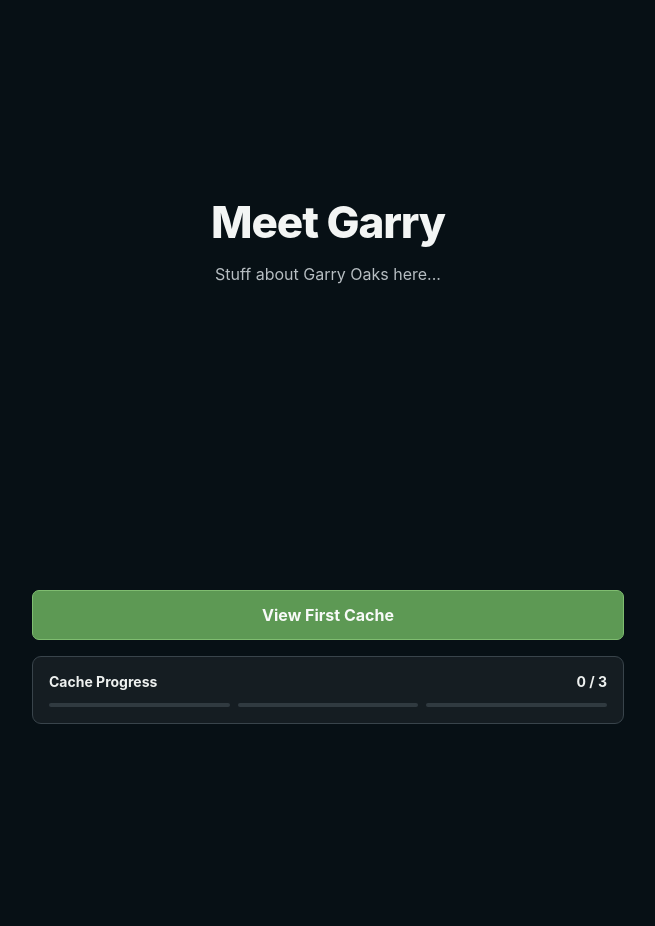
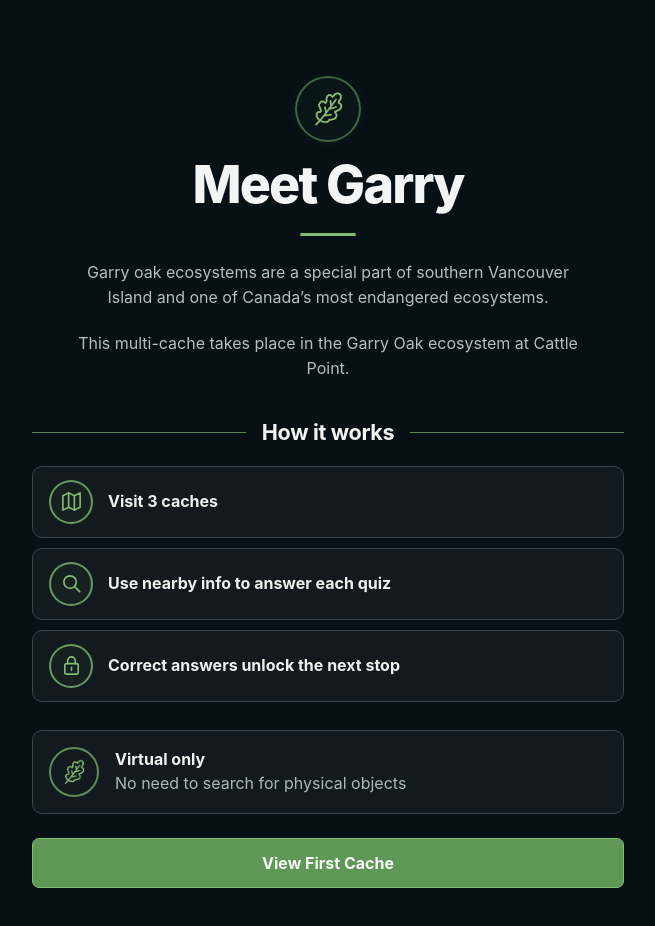
Before and after one commit to nadya-kievit/Meet-Garry, a React (Vite) app: page / in a window 1280 px wide. Shown: the top 926 px of the page, without its empty margins (312-967 px from the left). Before the commit the page ends 800 px from the top, so only its background shows below. Built offline with nearby package versions, Linux system fonts and the light colour scheme.

Commit message:
Updated styling and added more text

```diff
--- a/src/App.css
+++ b/src/App.css
@@ -25,13 +25,175 @@
 }
 
 .landing-intro {
-	margin: auto 0;
 	text-align: center;
+}
+
+.landing-description {
+	width: min(calc(100% - 46px), 520px);
+	margin: 24px auto 0;
+	text-align: center;
+}
+
+.landing-title {
+	margin: 0;
+	font-size: clamp(2.5rem, 10vw, 3.25rem);
+	font-weight: 760;
+	line-height: 1.05;
+	letter-spacing: -0.035em;
+	text-align: center;
+	text-wrap: balance;
+}
+
+.landing-title-icon {
+	--landing-leaf-size: clamp(2.75rem, 11vw, 3.125rem);
+
+	display: grid;
+	place-items: center;
+	width: fit-content;
+	height: fit-content;
+	margin: 0 auto 16px;
+	padding: 6px;
+	color: #7fbd70;
+	background: rgb(127 189 112 / 3%);
+	border: 2px solid rgb(127 189 112 / 48%);
+	border-radius: 50%;
+	box-shadow: 0 0 18px rgb(127 189 112 / 5%);
+}
+
+.landing-title-icon img {
+	display: block;
+	width: var(--landing-leaf-size);
+	height: var(--landing-leaf-size);
+	object-fit: contain;
+}
+
+.landing-title-rule {
+	display: block;
+	width: 56px;
+	height: 3px;
+	margin: 20px auto 0;
+	background: #7fbd70;
+	border-radius: 999px;
+}
+
+.how-it-works {
+	margin-top: 38px;
+}
+
+.how-it-works-heading {
+	display: grid;
+	grid-template-columns: minmax(32px, 1fr) auto minmax(32px, 1fr);
+	align-items: center;
+	gap: 16px;
+}
+
+.how-it-works-heading h2 {
+	margin: 0;
+	color: #f1f3f2;
+	font-size: clamp(1.15rem, 4.5vw, 1.35rem);
+	font-weight: 700;
+	line-height: 1.2;
+	letter-spacing: -0.015em;
+}
+
+.how-it-works-heading > span {
+	height: 1px;
+	background: rgb(127 189 112 / 70%);
+}
+
+.how-it-works-list {
+	display: grid;
+	gap: 10px;
+	margin: 20px 0 0;
+	padding: 0;
+	list-style: none;
+}
+
+.how-it-works-step {
+	display: flex;
+	align-items: center;
+	gap: 15px;
+	min-height: 70px;
+	padding: 13px 16px;
+	color: #edf0ef;
+	background: #121a1f;
+	border: 1px solid #39444b;
+	border-radius: 10px;
+	font-weight: 650;
+	line-height: 1.35;
+}
+
+.how-it-works-icon {
+	display: grid;
+	flex: 0 0 44px;
+	place-items: center;
+	width: 44px;
+	height: 44px;
+	color: #7fbd70;
+	background: rgb(127 189 112 / 4%);
+	border: 2px solid rgb(127 189 112 / 78%);
+	border-radius: 50%;
+}
+
+.how-it-works-icon svg {
+	width: 23px;
+	height: 23px;
+	fill: none;
+	stroke: currentColor;
+	stroke-width: 1.7;
+	stroke-linecap: round;
+	stroke-linejoin: round;
+}
+
+.virtual-cache-note {
+	display: grid;
+	grid-template-columns: 50px minmax(0, 1fr);
+	align-items: center;
+	gap: 16px;
+	margin-top: 28px;
+	padding: 16px;
+	background: #121a1f;
+	border: 1px solid #39444b;
+	border-radius: 10px;
+}
+
+.virtual-cache-note-icon {
+	display: grid;
+	place-items: center;
+	width: 50px;
+	height: 50px;
+	border: 2px solid rgb(127 189 112 / 70%);
+	border-radius: 50%;
+}
+
+.virtual-cache-note-icon img {
+	display: block;
+	width: 78%;
+	height: 78%;
+	object-fit: contain;
+}
+
+.virtual-cache-note p {
+	line-height: 1.35;
+}
+
+.virtual-cache-note strong,
+.virtual-cache-note p > span {
+	display: block;
+}
+
+.virtual-cache-note strong {
+	color: #f1f3f2;
+	font-weight: 700;
+}
+
+.virtual-cache-note p > span {
+	margin-top: 3px;
+	color: #aeb7bb;
 }
 
 .landing-actions {
 	margin-top: auto;
-	padding-top: 32px;
 	padding-bottom: env(safe-area-inset-bottom);
 }
 
@@ -44,30 +206,40 @@
 }
 
 .cache-info-panel {
-	text-align: center;
+	text-align: left;
 }
 
-.cache-title-row {
+.cache-info-panel .cache-name {
+	margin: 0 0 20px;
+	color: #f3f5f4;
+	font-size: clamp(1.45rem, 5vw, 1.7rem);
+	font-weight: 720;
+	line-height: 1.2;
+	letter-spacing: -0.02em;
+	text-align: left;
+	text-wrap: balance;
+}
+
+.cache-coordinate-label {
 	display: flex;
 	align-items: center;
-	justify-content: center;
-	gap: 10px;
-	margin-bottom: 14px;
+	gap: 9px;
 }
 
-.cache-info-panel .cache-title-row h1 {
+.cache-info-panel .cache-coordinate-value {
 	margin: 0;
-	color: #f3f5f4;
-	font-size: clamp(1.6rem, 7vw, 2.1rem);
-	font-weight: 780;
-	line-height: 1.1;
-	letter-spacing: -0.025em;
+	color: #7fbd70;
+	font-size: 0.95rem;
+	font-weight: 550;
+	line-height: 1.35;
+	letter-spacing: 0;
+	font-variant-numeric: tabular-nums;
 }
 
 .map-pin-icon {
-	flex: 0 0 27px;
-	width: 27px;
-	height: 27px;
+	flex: 0 0 24px;
+	width: 24px;
+	height: 24px;
 	fill: #7fbd70;
 }
 
@@ -75,19 +247,64 @@
 	fill: #151d22;
 }
 
-.cache-info-panel h2 {
-	margin: 0 0 14px;
-	color: #f1f3f2;
-	font-size: clamp(1.2rem, 6vw, 1.55rem);
-	font-weight: 750;
-}
-
-.cache-info-panel p {
+.cache-info-panel .cache-description {
+	margin: 14px 0 0;
 	color: #b7bec2;
+	text-align: left;
 }
 
 .quiz {
 	margin-top: 16px;
+	padding: 0;
+	overflow: hidden;
+}
+
+.quiz-toggle {
+	display: flex;
+	align-items: center;
+	justify-content: space-between;
+	gap: 16px;
+	width: 100%;
+	min-height: 58px;
+	padding: 15px 20px;
+	color: #f3f5f4;
+	background: #18231d;
+	border: 0;
+	font: inherit;
+	font-weight: 700;
+	letter-spacing: -0.01em;
+	cursor: pointer;
+	transition: color 160ms ease, background 160ms ease;
+}
+
+.quiz-toggle:hover {
+	color: #ffffff;
+	background: #1d2c22;
+}
+
+.quiz-toggle-icon {
+	width: 22px;
+	height: 22px;
+	fill: none;
+	stroke: #7fbd70;
+	stroke-width: 2;
+	stroke-linecap: round;
+	stroke-linejoin: round;
+	transition: transform 180ms ease;
+}
+
+.quiz--expanded .quiz-toggle {
+	color: #7fbd70;
+	background: #151d22;
+	border-bottom: 1px solid #39444b;
+}
+
+.quiz--expanded .quiz-toggle-icon {
+	transform: rotate(180deg);
+}
+
+.quiz-collapsible {
+	padding: 20px;
 }
 
 .quiz h2 {
@@ -368,12 +585,54 @@
 	cursor: default;
 }
 
+.answer-button:disabled.answer-button--correct {
+	color: #dcebd8;
+	background: #1b2d20;
+	border-color: #5f8f57;
+}
+
+.answer-button:disabled.answer-button--correct .answer-icon {
+	stroke: #7fbd70;
+}
+
+.quiz-review-button {
+	margin-top: 12px;
+	padding: 7px 10px;
+	color: #99a3a7;
+	background: transparent;
+	border: 0;
+	font: inherit;
+	font-size: 0.875rem;
+	font-weight: 600;
+	text-decoration: underline;
+	text-decoration-color: transparent;
+	text-underline-offset: 3px;
+	cursor: pointer;
+	transition: color 160ms ease, text-decoration-color 160ms ease;
+}
+
+.quiz-question-view .quiz-review-button {
+	display: block;
+	margin-inline: auto;
+}
+
+.quiz-review-button:hover {
+	color: #b8dcae;
+	text-decoration-color: currentColor;
+}
+
 .primary-button:focus-visible,
 .answer-button:focus-visible,
 .back-button:focus-visible,
+.quiz-toggle:focus-visible,
+.quiz-review-button:focus-visible,
 .learn-more-button:focus-visible {
 	outline: 3px solid #7fbd70;
 	outline-offset: 2px;
+}
+
+.quiz-toggle:focus-visible {
+	outline-offset: -3px;
 }
 
 .feedback {
@@ -460,7 +719,11 @@
 	}
 
 	.cache-info-panel,
-	.quiz {
+	.quiz-collapsible {
 		padding: 28px;
 	}
+
+	.quiz-toggle {
+		padding-inline: 28px;
+	}
 }
--- a/src/App.jsx
+++ b/src/App.jsx
@@ -5,27 +5,27 @@ import './App.css'
 
 const caches = [
 	{
-		title: 'Infographic',
-		coordinates: '48.473135, -123.274245',
-		description: 'First cache description...',
+		title: 'Seasons in Bloom',
+		coordinates: '48.439226, -123.297891',
+		description: 'Use the coordinates to find your first stop. Once you arrive, look around carefully to answer the question below. A correct answer will unlock the next step.',
 		question: 'What season is the common camas flower found in?',
 		answers: ['Summer', 'Winter', 'Spring', 'Autumn', 'Never', 'All Season'],
 		answerIcons: ['sun', 'snowflake', 'flower', 'leaf', 'x', 'calendar'],
 		correctAnswer: 'Spring',
 	},
 	{
-		title: 'Garry Oak Meadow',
-		coordinates: '48.473135, -123.274245',
-		description: 'Second cache description...',
-		question: 'How many endangered plant species are home to the wet pools in this meadow?',
-		answers: ['5', '113', '28', '17', 'None'],
+		title: 'So Many Trunks',
+		coordinates: '48.439402, -123.294577',
+		description: 'Follow the coordinates to your next stop. Once you arrive, explore the area and look for the information you’ll need to unlock the next cache.',
+		question: 'How many trunks are on the Garry Oak next to you?',
+		answers: ['1', '3', '4', '7', 'Trick question! There is no Garry Oak'],
 		answerIcons: ['sprout', 'sprout', 'sprout', 'sprout', 'x'],
-		correctAnswer: '17',
+		correctAnswer: '4',
 	},
 	{
-		title: 'Stqéyə Stone Sculpture',
-		coordinates: '48.473135, -123.274245',
-		description: 'Third cache description...',
+		title: 'The Stone Wolf',
+		coordinates: '48.438080, -123.293518',
+		description: 'You know the drill now, enjoy this stop and take a picture!',
 		question: 'There are several animals carved into this sculpture. Which of the following is not one of them?',
 		answers: ['Deer', 'Wolf', 'Otter', 'Bird', 'Fish'],
 		answerIcons: ['deer', 'wolf', 'otter', 'bird', 'fish'],
@@ -46,6 +46,31 @@ function MapPinIcon() {
 		<svg className="map-pin-icon" viewBox="0 0 24 24" aria-hidden="true">
 			<path d="M20 10c0 5.3-8 12-8 12S4 15.3 4 10a8 8 0 1 1 16 0Z" />
 			<circle cx="12" cy="10" r="2.5" />
+		</svg>
+	)
+}
+
+function HowItWorksIcon({ name }) {
+	return (
+		<svg viewBox="0 0 24 24" aria-hidden="true">
+			{name === 'map' && (
+				<>
+					<path d="m3 6 6-3 6 3 6-3v15l-6 3-6-3-6 3V6Z" />
+					<path d="M9 3v15M15 6v15" />
+				</>
+			)}
+			{name === 'search' && (
+				<>
+					<circle cx="10.5" cy="10.5" r="6.5" />
+					<path d="m15.5 15.5 5 5" />
+				</>
+			)}
+			{name === 'lock' && (
+				<>
+					<rect x="5" y="10" width="14" height="11" rx="2" />
+					<path d="M8 10V7a4 4 0 0 1 8 0v3M12 14v3" />
+				</>
+			)}
 		</svg>
 	)
 }
@@ -92,14 +117,57 @@ function App() {
 				{stage === 'landing' && (
 					<section className="landing-page" aria-labelledby="landing-title">
 						<div className="landing-intro">
-							<h1 id="landing-title">Meet Garry</h1>
-							<p>Stuff about Garry Oaks here...</p>
+							<div className="landing-title-icon" aria-hidden="true">
+								<img src="/leaf-icon.png" alt="" />
+							</div>
+							<h1 className="landing-title" id="landing-title">Meet Garry</h1>
+							<span className="landing-title-rule" aria-hidden="true" />
 						</div>
+						<div className="landing-description">
+							<p>Garry oak ecosystems are a special part of southern Vancouver Island and one of Canada’s most endangered ecosystems.</p>
+							<br></br>
+							<p>This multi-cache takes place in the Garry Oak ecosystem at Cattle Point.</p>
+						</div>
+						<section className="how-it-works" aria-labelledby="how-it-works-title">
+							<div className="how-it-works-heading">
+								<span aria-hidden="true" />
+								<h2 id="how-it-works-title">How it works</h2>
+								<span aria-hidden="true" />
+							</div>
+							<ol className="how-it-works-list">
+								<li className="how-it-works-step">
+									<span className="how-it-works-icon">
+										<HowItWorksIcon name="map" />
+									</span>
+									<span>Visit 3 caches</span>
+								</li>
+								<li className="how-it-works-step">
+									<span className="how-it-works-icon">
+										<HowItWorksIcon name="search" />
+									</span>
+									<span>Use nearby info to answer each quiz</span>
+								</li>
+								<li className="how-it-works-step">
+									<span className="how-it-works-icon">
+										<HowItWorksIcon name="lock" />
+									</span>
+									<span>Correct answers unlock the next stop</span>
+								</li>
+							</ol>
+							<aside className="virtual-cache-note">
+								<span className="virtual-cache-note-icon" aria-hidden="true">
+									<img src="/leaf-icon.png" alt="" />
+								</span>
+								<p>
+									<strong>Virtual only</strong>
+									<span>No need to search for physical objects</span>
+								</p>
+							</aside>
+						</section>
 						<div className="landing-actions">
 							<button className="primary-button" onClick={() => setStage('cache1')}>
 								View First Cache
 							</button>
-							<CacheProgress current={0} total={caches.length} variant="landing" />
 						</div>
 					</section>
 				)}
@@ -114,12 +182,14 @@ function App() {
 							<span aria-hidden="true" />
 						</div>
 						<div className="cache-info-panel">
-							<div className="cache-title-row">
+							<h1 className="cache-name" id={`cache-${cacheNumber}-title`}>
+								{currentCache.title}
+							</h1>
+							<div className="cache-coordinate-label">
 								<MapPinIcon />
-								<h1 id={`cache-${cacheNumber}-title`}>{currentCache.title}</h1>
+								<p className="cache-coordinate-value">{currentCache.coordinates}</p>
 							</div>
-							<h2>{currentCache.coordinates}</h2>
-							<p>{currentCache.description}</p>
+							<p className="cache-description">{currentCache.description}</p>
 						</div>
 						<Quiz
 							key={cacheNumber}
```
Also changed, not shown: src/components/Quiz.jsx (+50 -8 lines), public/leaf-icon.png (added), public/success-icon.png (added).
